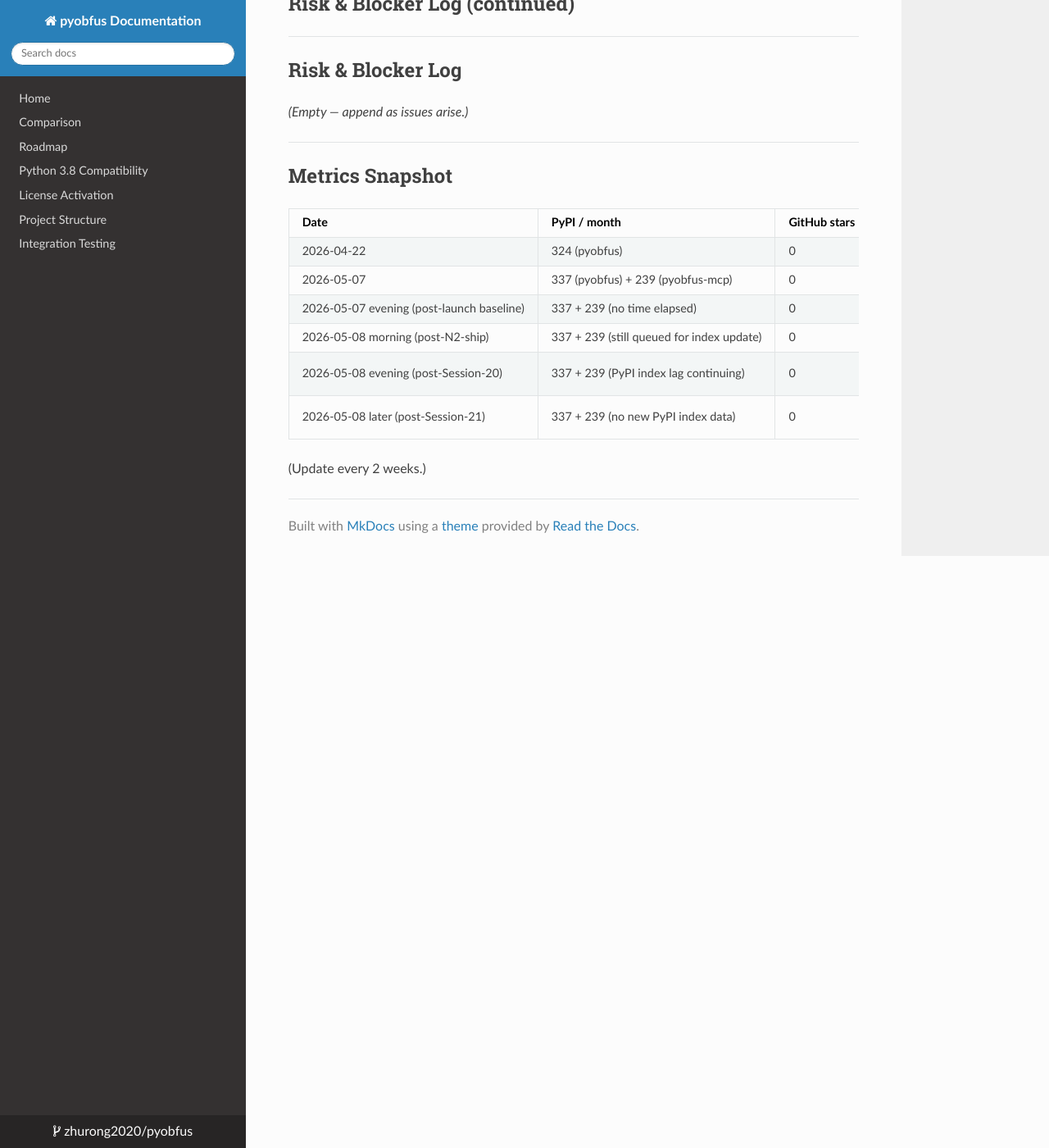
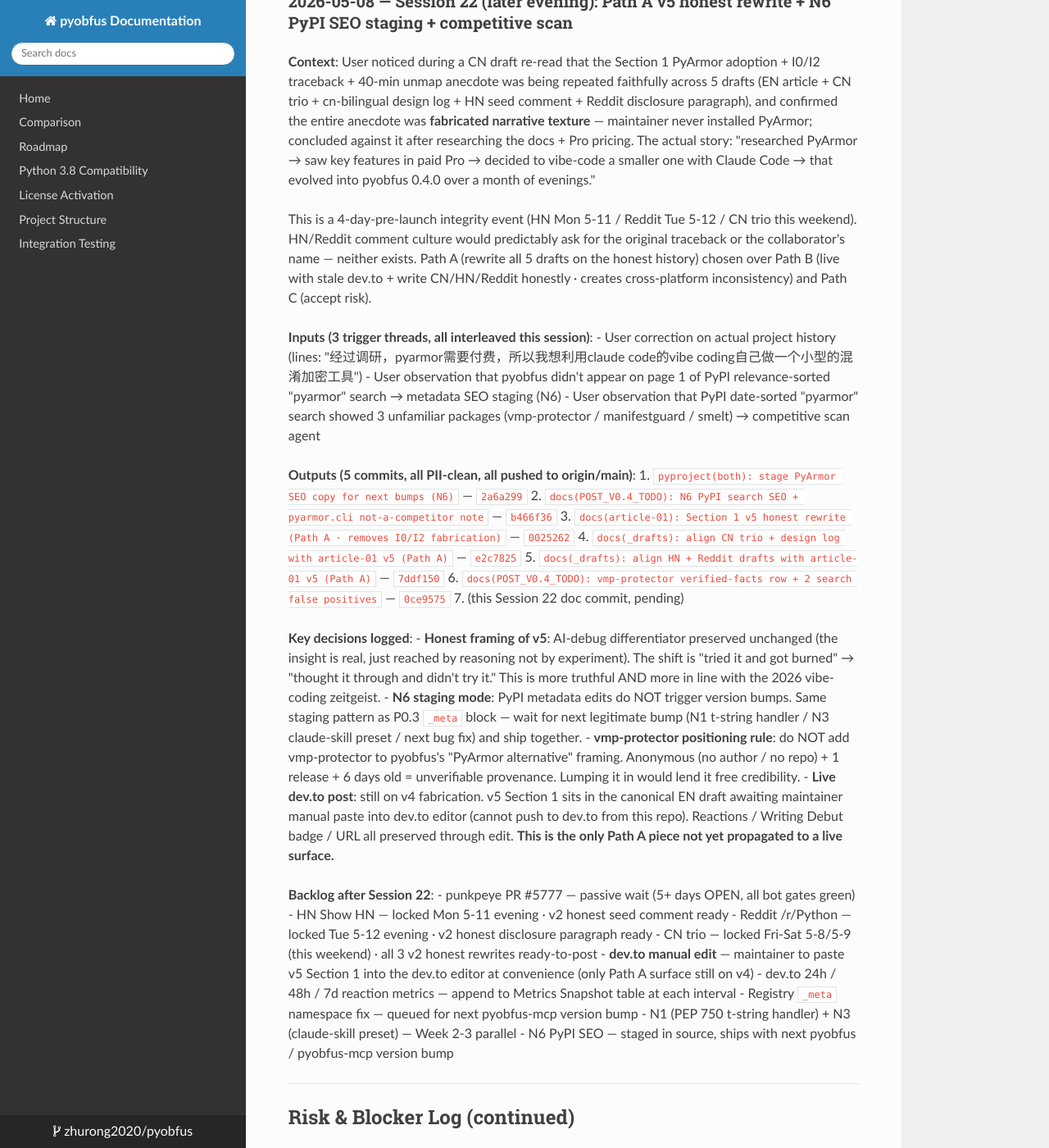
Before and after one commit to zhurong2020/pyobfus, an MkDocs documentation site: the page built from docs/V0.4_EXECUTION_LOG.md, in a window 1280 px wide and 1400 px high, scrolled down 27513 px. Shown: the whole window at 82% size. Built offline with MkDocs 1.6.1, drawn with Linux system fonts in a browser that asks for light colours; nearby versions of some CDN libraries; some of the changed text lies outside the part shown.

Commit message:
docs(V0.4_EXECUTION_LOG): Session 22 — Path A v5 honest rewrite + N6 + competitive scan
Records the integrity rewrite event: 5 drafts repeating a fabricated
PyArmor adoption + I0/I2 traceback + 40-min unmap anecdote (4 days
pre-launch wave) → all rewritten on the actual history (researched
PyArmor / saw paid Pro / vibe-coded with Claude Code instead).

Also captures: N6 PyPI search SEO staging (pyobfus-mcp 0.2.0 had 0
PyArmor mentions — completely outside the index for "pyarmor" search),
vmp-protector competitive-intel row (anonymous bytecode-VM lane entrant,
NOT in pyobfus AI-debug lane), and the do-not-shift-positioning call.

Backlog after Session 22 surfaces a new explicit item: dev.to manual
edit. Live post still on v4 fabrication; canonical EN draft now on v5;
maintainer to paste v5 Section 1 into dev.to editor at convenience.

Co-Authored-By: Claude Opus 4.7 (1M context) <noreply@anthropic.com>

```diff
--- a/docs/V0.4_EXECUTION_LOG.md
+++ b/docs/V0.4_EXECUTION_LOG.md
@@ -851,6 +851,45 @@ Plus 1 cross-project memory entry (`~/.claude/projects/-home-wuxia-projects-llm-
 
 ---
 
+### 2026-05-08 — Session 22 (later evening): Path A v5 honest rewrite + N6 PyPI SEO staging + competitive scan
+
+**Context**: User noticed during a CN draft re-read that the Section 1 PyArmor adoption + I0/I2 traceback + 40-min unmap anecdote was being repeated faithfully across 5 drafts (EN article + CN trio + cn-bilingual design log + HN seed comment + Reddit disclosure paragraph), and confirmed the entire anecdote was **fabricated narrative texture** — maintainer never installed PyArmor; concluded against it after researching the docs + Pro pricing. The actual story: "researched PyArmor → saw key features in paid Pro → decided to vibe-code a smaller one with Claude Code → that evolved into pyobfus 0.4.0 over a month of evenings."
+
+This is a 4-day-pre-launch integrity event (HN Mon 5-11 / Reddit Tue 5-12 / CN trio this weekend). HN/Reddit comment culture would predictably ask for the original traceback or the collaborator's name — neither exists. Path A (rewrite all 5 drafts on the honest history) chosen over Path B (live with stale dev.to + write CN/HN/Reddit honestly · creates cross-platform inconsistency) and Path C (accept risk).
+
+**Inputs (3 trigger threads, all interleaved this session)**:
+- User correction on actual project history (lines: "经过调研，pyarmor需要付费，所以我想利用claude code的vibe coding自己做一个小型的混淆加密工具")
+- User observation that pyobfus didn't appear on page 1 of PyPI relevance-sorted "pyarmor" search → metadata SEO staging (N6)
+- User observation that PyPI date-sorted "pyarmor" search showed 3 unfamiliar packages (vmp-protector / manifestguard / smelt) → competitive scan agent
+
+**Outputs (5 commits, all PII-clean, all pushed to origin/main)**:
+1. `pyproject(both): stage PyArmor SEO copy for next bumps (N6)` — `2a6a299`
+2. `docs(POST_V0.4_TODO): N6 PyPI search SEO + pyarmor.cli not-a-competitor note` — `b466f36`
+3. `docs(article-01): Section 1 v5 honest rewrite (Path A · removes I0/I2 fabrication)` — `0025262`
+4. `docs(_drafts): align CN trio + design log with article-01 v5 (Path A)` — `e2c7825`
+5. `docs(_drafts): align HN + Reddit drafts with article-01 v5 (Path A)` — `7ddf150`
+6. `docs(POST_V0.4_TODO): vmp-protector verified-facts row + 2 search false positives` — `0ce9575`
+7. (this Session 22 doc commit, pending)
+
+**Key decisions logged**:
+- **Honest framing of v5**: AI-debug differentiator preserved unchanged (the insight is real, just reached by reasoning not by experiment). The shift is "tried it and got burned" → "thought it through and didn't try it." This is more truthful AND more in line with the 2026 vibe-coding zeitgeist.
+- **N6 staging mode**: PyPI metadata edits do NOT trigger version bumps. Same staging pattern as P0.3 `_meta` block — wait for next legitimate bump (N1 t-string handler / N3 claude-skill preset / next bug fix) and ship together.
+- **vmp-protector positioning rule**: do NOT add vmp-protector to pyobfus's "PyArmor alternative" framing. Anonymous (no author / no repo) + 1 release + 6 days old = unverifiable provenance. Lumping it in would lend it free credibility.
+- **Live dev.to post**: still on v4 fabrication. v5 Section 1 sits in the canonical EN draft awaiting maintainer manual paste into dev.to editor (cannot push to dev.to from this repo). Reactions / Writing Debut badge / URL all preserved through edit. **This is the only Path A piece not yet propagated to a live surface.**
+
+**Backlog after Session 22**:
+- punkpeye PR #5777 — passive wait (5+ days OPEN, all bot gates green)
+- HN Show HN — locked Mon 5-11 evening · v2 honest seed comment ready
+- Reddit /r/Python — locked Tue 5-12 evening · v2 honest disclosure paragraph ready
+- CN trio — locked Fri-Sat 5-8/5-9 (this weekend) · all 3 v2 honest rewrites ready-to-post
+- **dev.to manual edit** — maintainer to paste v5 Section 1 into the dev.to editor at convenience (only Path A surface still on v4)
+- dev.to 24h / 48h / 7d reaction metrics — append to Metrics Snapshot table at each interval
+- Registry `_meta` namespace fix — queued for next pyobfus-mcp version bump
+- N1 (PEP 750 t-string handler) + N3 (claude-skill preset) — Week 2-3 parallel
+- N6 PyPI SEO — staged in source, ships with next pyobfus / pyobfus-mcp version bump
+
+---
+
 ## Risk & Blocker Log (continued)
 
 ---
```
